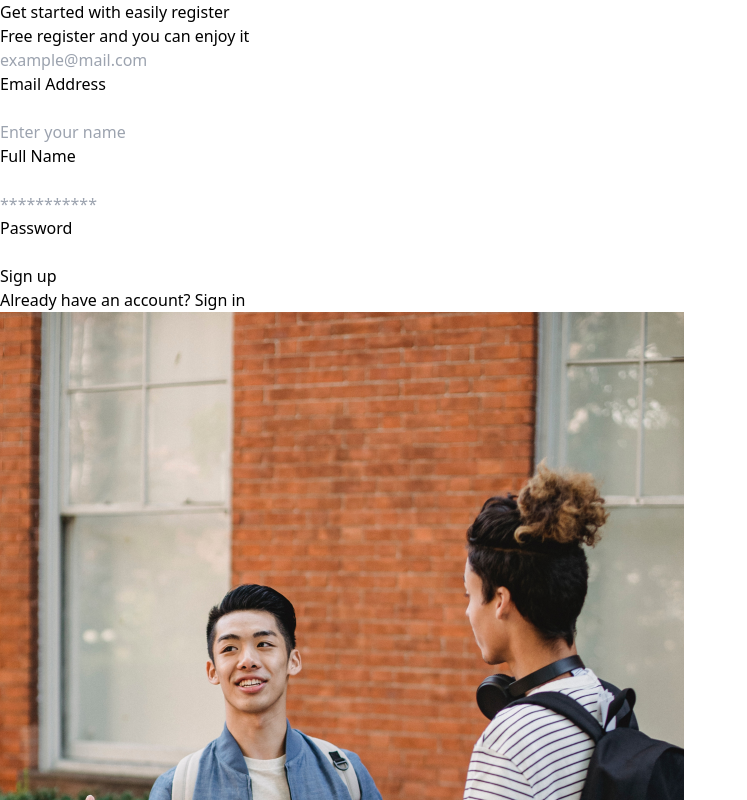
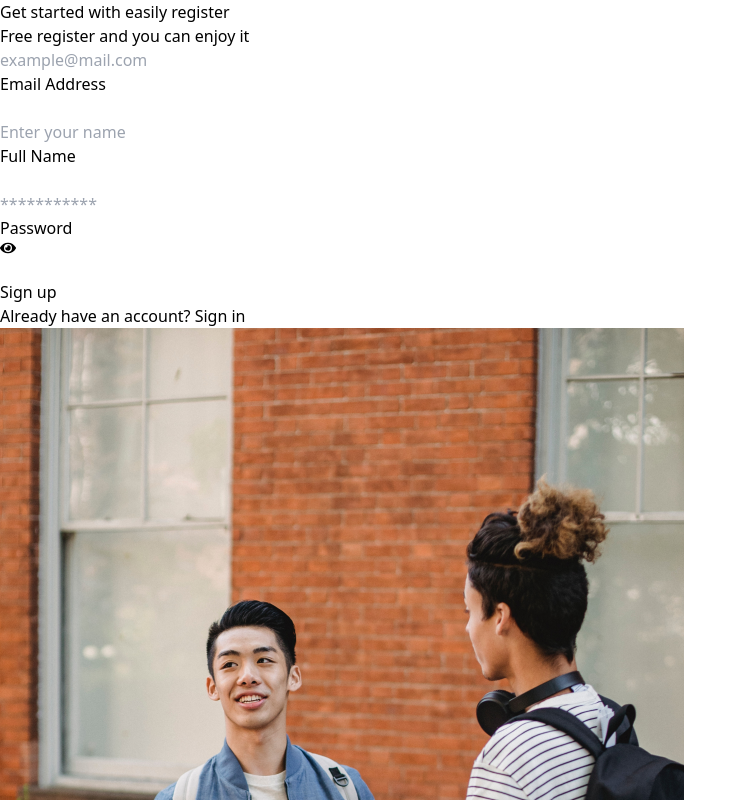
Before and after one commit to SahariorRidoy/chatting-application, a React (Vite) app: page / in a window 1280 px wide. Shown: the top 800 px of the page, without its empty margins (0-747 px from the left). Built offline with nearby package versions, Linux system fonts and the light colour scheme.

Commit message:
Added toggle password

```diff
--- a/package.json
+++ b/package.json
@@ -11,7 +11,8 @@
   },
   "dependencies": {
     "react": "^18.3.1",
-    "react-dom": "^18.3.1"
+    "react-dom": "^18.3.1",
+    "react-icons": "^5.3.0"
   },
   "devDependencies": {
     "@eslint/js": "^9.13.0",
--- a/src/components/Registration.jsx
+++ b/src/components/Registration.jsx
@@ -1,6 +1,6 @@
 import { useState } from "react";
 import bannerImg from "../assets/banner.png";
-
+import { FaEye, FaEyeSlash } from "react-icons/fa";
 const Registration = () => {
   const [email, setEmail] = useState("");
   const [name, setName] = useState("");
@@ -51,6 +51,11 @@ const Registration = () => {
     console.log(email,name,password);
 
   };
+  // show password
+  const [showPassword,setShowPassword]=useState(false)
+  const handleShowPassword=()=>{
+    setShowPassword(!showPassword);
+    }
   return (
     <div className="flex">
       <div className="w-1/2 ml-48 mt-40">
@@ -93,7 +98,7 @@ const Registration = () => {
             <input
               className="border-2 focus:outline-none border-[#11175D] border-opacity-30 rounded-lg px-12 py-6"
               onChange={handlePassword}
-              type="password"
+              type={showPassword ? "text" : "password"}
               name="password"
               id=""
               placeholder="***********"
@@ -101,6 +106,17 @@ const Registration = () => {
             <p className="absolute top-[-12px] left-8 bg-white px-4 opacity-70 text-[#11175D]">
               Password
             </p>
+            {showPassword ? (
+              <FaEyeSlash
+                onClick={handleShowPassword}
+                className="absolute text-xl left-64 top-7 cursor-pointer"
+              />
+            ) : (
+              <FaEye
+                onClick={handleShowPassword}
+                className="absolute text-xl left-64 top-7 cursor-pointer"
+              />
+            )}
             <p className="absolute left-3 text-orange-600">{passwordError}</p>
           </div>
           <br />
```
Also changed, not shown: 1 other file (tests, documents, lock files or other folders).
